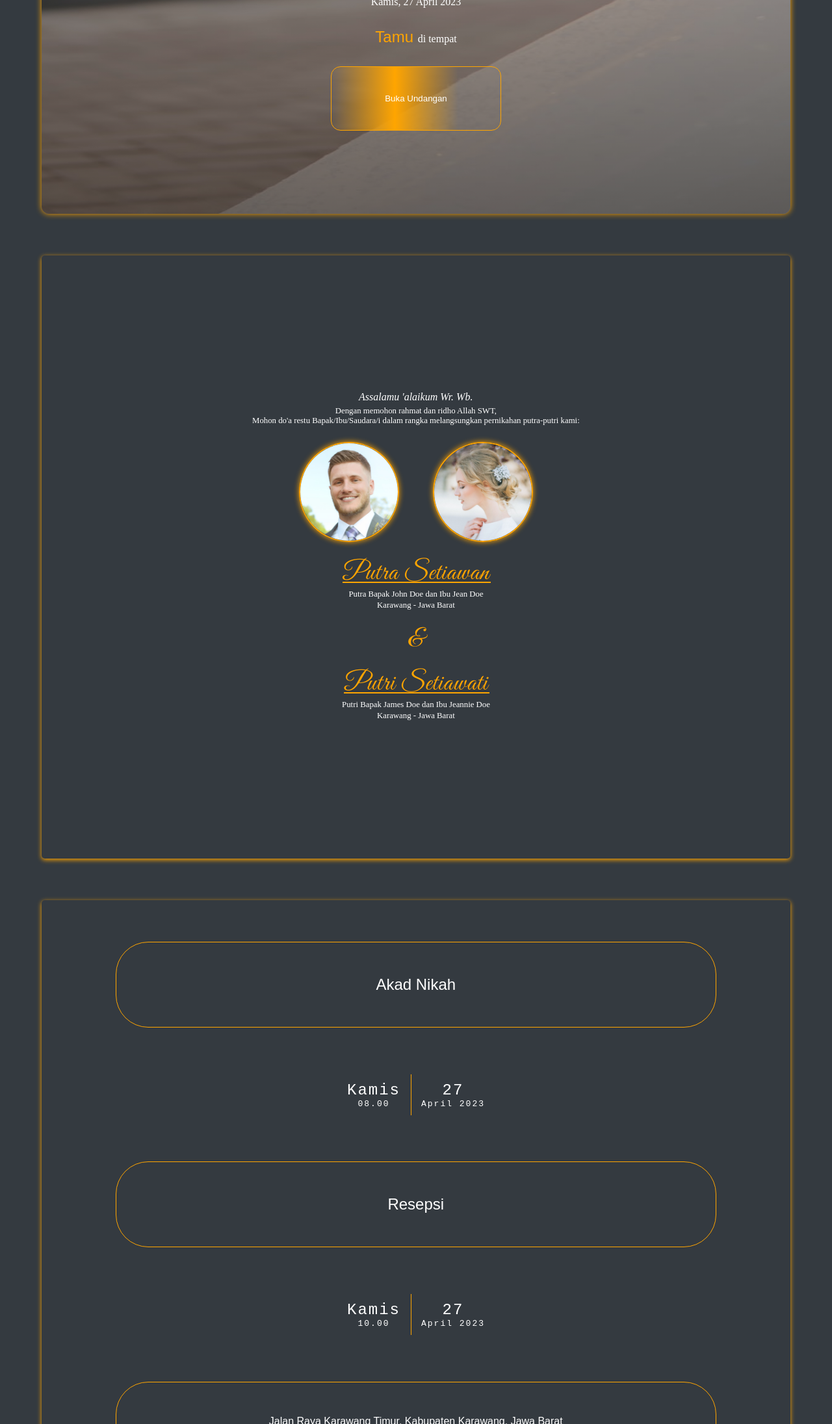
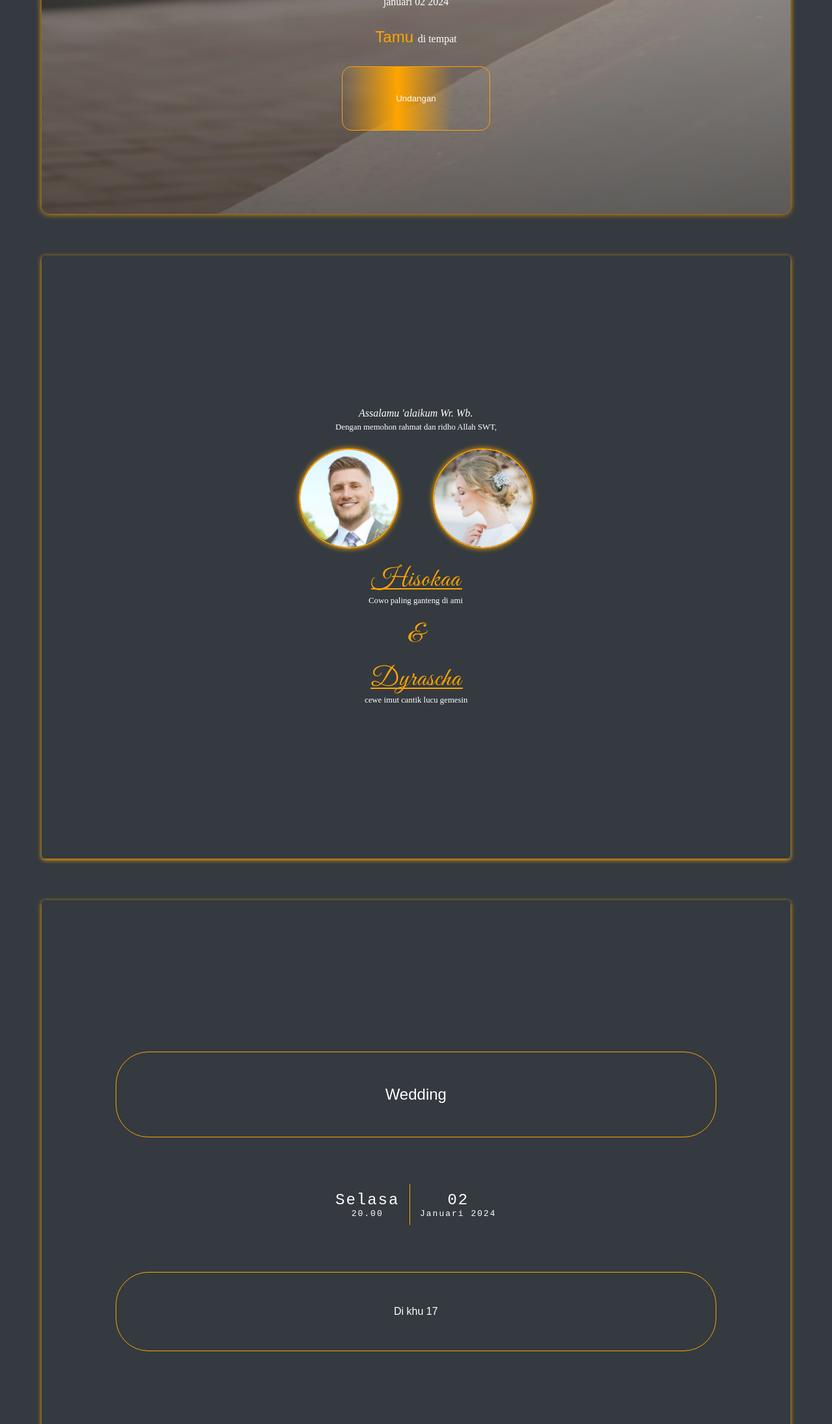
Before and after one commit to scriptkiddo0/simpleinvitationwedding, a plain HTML site: page index.html in a window 1280 px wide. Shown: the part 609-2800 px from the top of the page at 65% size. Drawn offline with nearby package versions, Linux system fonts and the light colour scheme.

Commit message:
Update index.html

```diff
--- a/index.html
+++ b/index.html
@@ -24,8 +24,8 @@
     <!-- Cover undangan -->
     <section id="cover">
       <p>The Wedding of</p>
-      <h1 class="text-judul">Putra & Putri</h1>
-      <p>Kamis, 27 April 2023</p>
+      <h1 class="text-judul">Hisokaa & Dyrascha</h1>
+      <p>januari 02 2024</p>
       <div class="untuk">
         <p>
           <span>
@@ -34,7 +34,7 @@
             di tempat
         </p>
       </div>
-      <button class="buka">Buka Undangan</button>
+      <button class="buka">Undangan</button>
     </section>
 
     <!-- Pembukaan -->
@@ -46,73 +46,42 @@
       </p>
       <p data-aos="zoom-in">
         Dengan memohon rahmat dan ridho Allah SWT, <br>
-          Mohon do'a restu Bapak/Ibu/Saudara/i dalam rangka melangsungkan pernikahan putra-putri kami:
       </p>
       <div class="img-couple">
         <img src="assets/groom.jpg" alt="groom picture" data-aos="fade-left" />
         <img src="assets/bride.jpg" alt="bride picture" data-aos="fade-right" />
       </div>
       <h3 class="text-couple" data-aos="fade-up">
-        Putra Setiawan
+        Hisokaa
       </h3>
-      <p data-aos="fade-down">Putra Bapak John Doe dan Ibu Jean Doe</p>
-      <p data-aos="zoom-in">Karawang - Jawa Barat</p>
+      <p data-aos="zoom-in">Cowo paling ganteng di ami</p>
       <br>
       <h3 class="amp-couple">&amp;</h3>
       <br>
       <h3 class="text-couple" data-aos="fade-up">
-        Putri Setiawati
+        Dyrascha
       </h3>
-      <p data-aos="fade-down">Putri Bapak James Doe dan Ibu Jeannie Doe</p>
-      <p data-aos="zoom-in">Karawang - Jawa Barat</p>
+      <p data-aos="zoom-in">cewe imut cantik lucu gemesin</p>
     </section>
 
     <!-- Jadwal Acara -->
     <section id="acara">
-      <h2 class="judul" data-aos="zoom-in-up">Akad Nikah</h2>
+      <h2 class="judul" data-aos="zoom-in-up">Wedding</h2>
       <div class="isi">
 
         <div class="hari" data-aos="flip-left">
-          <p>Kamis</p>
-          <p>08.00</p>
+          <p>Selasa</p>
+          <p>20.00</p>
         </div>
         <div class="batas" data-aos="zoom-in"></div>
         <div class="tanggal" data-aos="flip-right">
-          <p>27</p>
-          <p>April 2023</p>
+          <p>02</p>
+          <p>Januari 2024</p>
         </div>
 
       </div>
-      <h2 class="judul" data-aos="zoom-in-up">Resepsi</h2>
-      <div class="isi">
+      <p class="judul" data-aos="zoom-in-up">Di khu 17</p>
 
-        <div class="hari" data-aos="flip-left">
-          <p>Kamis</p>
-          <p>10.00</p>
-        </div>
-        <div class="batas" data-aos="zoom-in"></div>
-        <div class="tanggal" data-aos="flip-right">
-          <p>27</p>
-          <p>April 2023</p>
-        </div>
-
-      </div>
-      <p class="judul" data-aos="zoom-in-up">Jalan Raya Karawang Timur, Kabupaten Karawang, Jawa Barat</p>
-
-    </section>
-
-    <!-- Maps -->
-    <section id="maps">
-      <h2 class="m-judul">Location</h2>
-      <div id="m-cont">
-
-      <div id="m-countdown">Countdown Starts...</div>
-
-      <div id="m-peta">
-      </div>
-      <button id="m-btn">Buka Peta</button>
-
-      </div>
     </section>
 
 
@@ -126,7 +95,7 @@
             First Meet
           </h3>
           <p class="tm-tanggal">
-            27 April 2023
+            25 desember 2022
           </p>
           <p>
             Lorem ipsum dolor sit amet, consectetur adipiscing elit. Aenean sed pharett molestie.
@@ -134,27 +103,9 @@
         </div>
         <div class="tm-part" data-aos="flip-up" data-aos-delay="0">
           <h3 class="tm-judul">
-            Engagement
-          </h3>
-          <p class="tm-tanggal">27 September 2023</p>
-          <p>
-            Lorem ipsum dolor sit amet, consectetur adipiscing elit. Aenean sed pharetra neque, vel aliquam dolor. Aenean et ipsum sit amet nulla lobortis cursus. Suspendisse id erat vel elit tempus congue non at nisl. Sed eget turpis nulla. Sed vitae nisl sed odio tincidunt gravida sit amet non urna. Vivamus tristique at nulla sed eleifend. Nulla facilisi. Donec a quam eget mauris tincidunt molestie.
-          </p>
-        </div>
-        <div class="tm-part" data-aos="flip-up" data-aos-delay="0">
-          <h3 class="tm-judul">
-            Prewedding
-          </h3>
-          <p class="tm-tanggal">27 September 2023</p>
-          <p>
-            Lorem ipsum dolor sit amet, consectetur adipiscing elit. Aenean sed pharetra neque, vel aliquam dolor. Aenean et ipsum sit amet nulla lobortis cursus. Suspendisse id erat vel elit tempus congue non at nisl. Sed eget turpis nulla. Sed vitae nisl sed odio tincidunt gravida sit amet non urna. Vivamus tristique at nulla sed eleifend. Nulla facilisi. Donec a quam eget mauris tincidunt molestie.
-          </p>
-        </div>
-        <div class="tm-part" data-aos="flip-up" data-aos-delay="0">
-          <h3 class="tm-judul">
             Wedding
           </h3>
-          <p class="tm-tanggal">27 September 2023</p>
+          <p class="tm-tanggal">02 Januari 2024</p>
           <p>
             Lorem ipsum dolor sit amet, consectetur adipiscing elit. Aenean sed pharetra neque, vel aliquam dolor. Aenean et ipsum sit amet nulla lobortis cursus. Suspendisse id erat vel elit tempus congue non at nisl. Sed eget turpis nulla. Sed vitae nisl sed odio tincidunt gravida sit amet non urna. Vivamus tristique at nulla sed eleifend. Nulla facilisi. Donec a quam eget mauris tincidunt molestie.
           </p>
```
